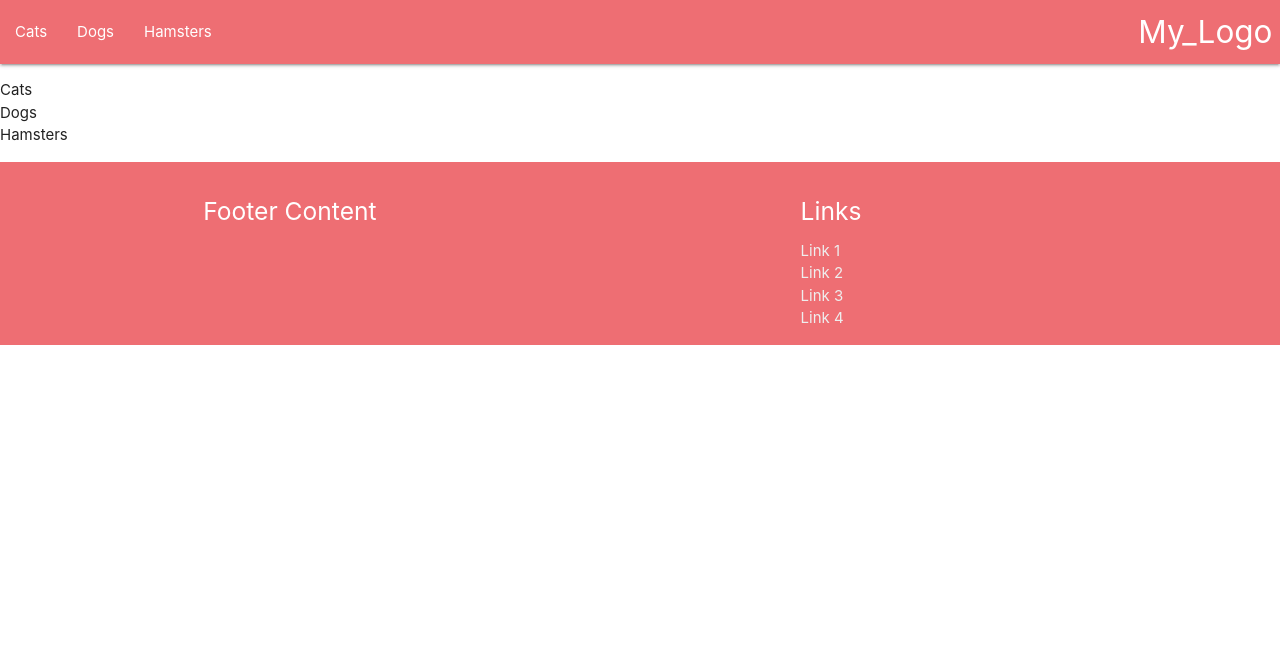
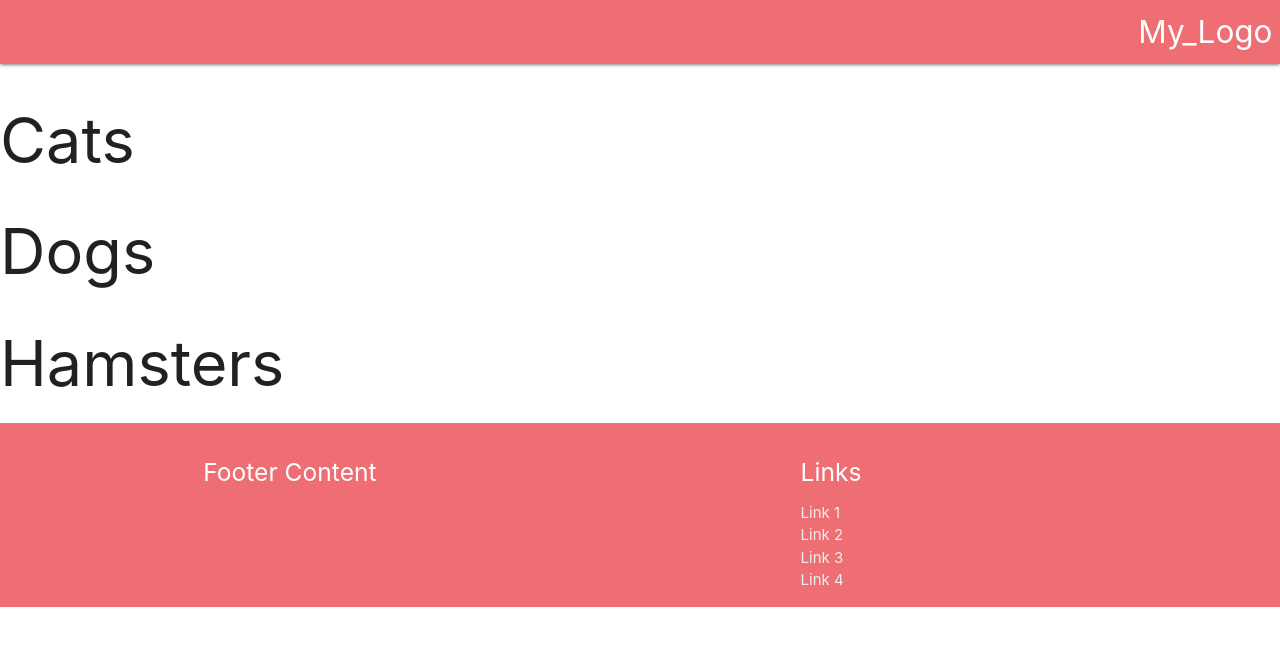
Before and after one commit to OHB1KNB/firstSPA, a React (Create React App) app: page / in a window 1280 px wide. Shown: the top 646 px of the page. Built offline with nearby package versions, Linux system fonts and the light colour scheme.

Commit message:
Учтены замечания по структуре, наименованиям, иерархии и коду. Сделан мок, но пока он импортируется напрямую в content.js, пока не решена проблема с JSON.

```diff
--- a/src/Animals/AnimalsItem.js
+++ /dev/null
@@ -1,5 +0,0 @@
-import React from "react";
-
-export default function AnimalsItem({Animalname}) {
-    return <li>{Animalname.title}</li>
-}
--- a/src/Animals/AnimalsList.js
+++ /dev/null
@@ -1,12 +0,0 @@
-import React from "react";
-import AnimalsItem from "./AnimalsItem";
-
-export default function AnimalsList(props) {
-    return (
-        <ul>
-            {props.ourAnimals.map(Animal => {
-                return <AnimalsItem Animalname={Animal} key={Animal.id}></AnimalsItem>
-            })}
-        </ul>
-    )
-}
--- a/src/App.js
+++ b/src/App.js
@@ -1,31 +1,19 @@
 import React from 'react';
-import Header from "./startpage/header";
-import Footer from "./startpage/footer";
-import AnimalsList from "./Animals/AnimalsList";
+import Header from "./components/header/header";
+import Footer from "./components/footer/footer";
+import Content from "./components/content/content";
 
 function App() {
-    const Animals = [
-        {
-            id: 1,
-            title: 'Cats',
-            content: 'meow'
-        },
-        {
-            id: 2,
-            title: 'Dogs',
-            content: 'gav'
-        },
-        {
-            id: 3,
-            title: 'Hamsters',
-            content: 'no sound'
-        }
-    ]
+
   return (
       <div>
-        <Header ourAnimals = {Animals}></Header>
-        <AnimalsList ourAnimals = {Animals}></AnimalsList>
-        <Footer></Footer>
+        <Header
+            // pages = {pagesData}
+            />
+        <Content
+            // page = {currentPageData} берётся из pagesData
+            />
+        <Footer/>
       </div>
   )
 }
--- /dev/null
+++ b/src/components/content/content.js
@@ -0,0 +1,12 @@
+import React from "react";
+import pagesData from "../../mocks/pages.json"
+
+export default function Content() {
+    return (
+            <div>
+                {pagesData.map((dataDetail) => {
+                    return <h1>{dataDetail.title}</h1>
+                })}
+            </div>
+    );
+}
--- a/src/startpage/header.js
+++ b/src/components/header/header.js
@@ -6,9 +6,9 @@ export default function Header(props) {
         <div className="nav-wrapper">
             <a href="#" className="brand-logo right">My_Logo</a>
             <ul id="nav-mobile" className="left hide-on-med-and-down">
-                <li><a href="" id={props.ourAnimals[0].id}>{props.ourAnimals[0].title}</a></li>
-                <li><a href="" id={props.ourAnimals[1].id}>{props.ourAnimals[1].title}</a></li>
-                <li><a href="" id={props.ourAnimals[2].id}>{props.ourAnimals[2].title}</a></li>
+                {/*<li><a href="" id={props.ourAnimals[0].id}>{props.ourAnimals[0].title}</a></li>*/}
+                {/*<li><a href="" id={props.ourAnimals[1].id}>{props.ourAnimals[1].title}</a></li>*/}
+                {/*<li><a href="" id={props.ourAnimals[2].id}>{props.ourAnimals[2].title}</a></li>*/}
             </ul>
         </div>
     </nav>
--- /dev/null
+++ b/src/mocks/pages.json
@@ -0,0 +1,17 @@
+[
+    {
+      "id": 1,
+      "title": "Cats",
+      "content": "meow"
+    },
+    {
+      "id": 2,
+      "title": "Dogs",
+      "content": "gav"
+    },
+    {
+      "id": 3,
+      "title": "Hamsters",
+      "content": "no sound"
+    }
+]
```
Also changed, not shown: src/components/footer/footer.js (renamed from src/startpage/footer.js).
